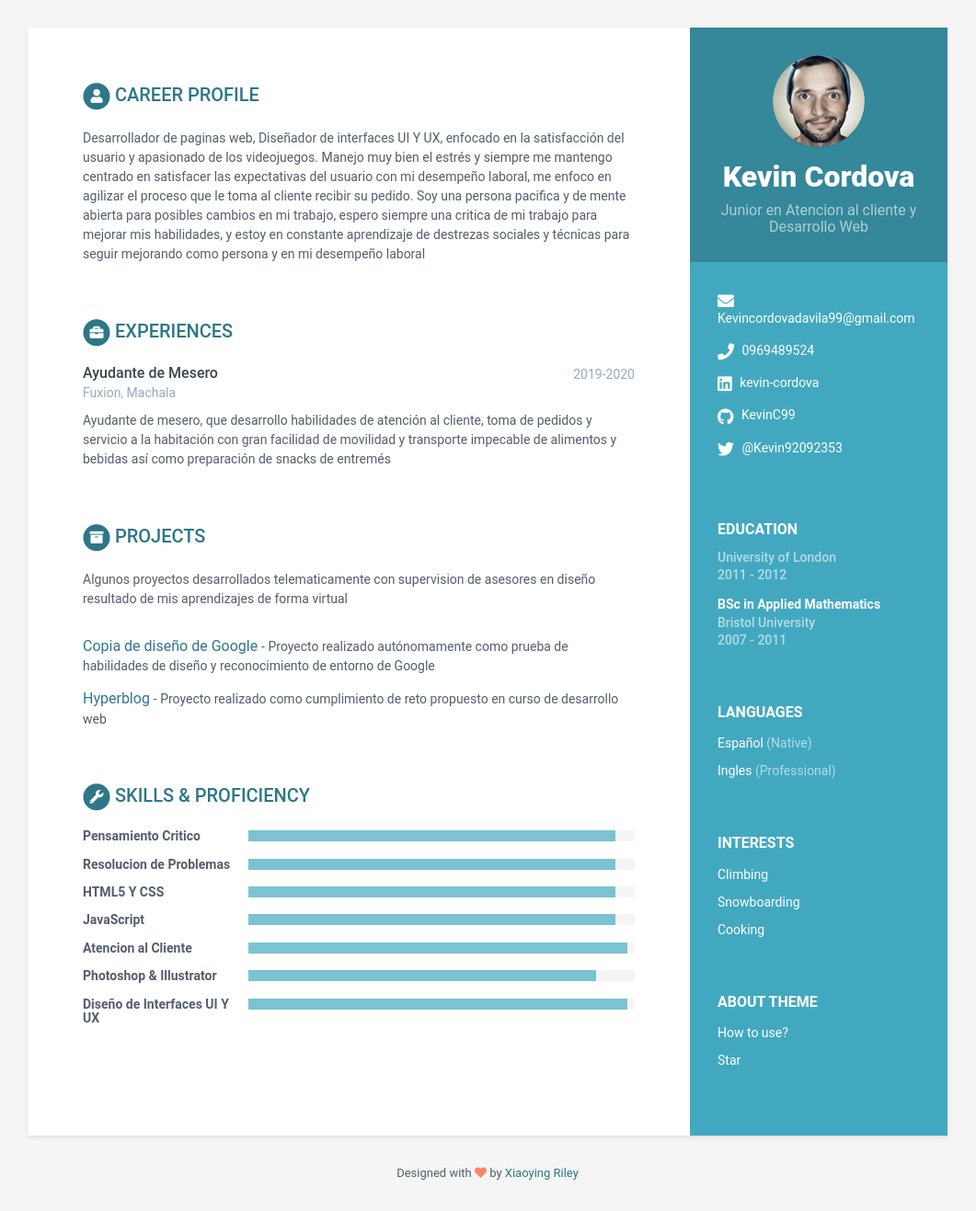
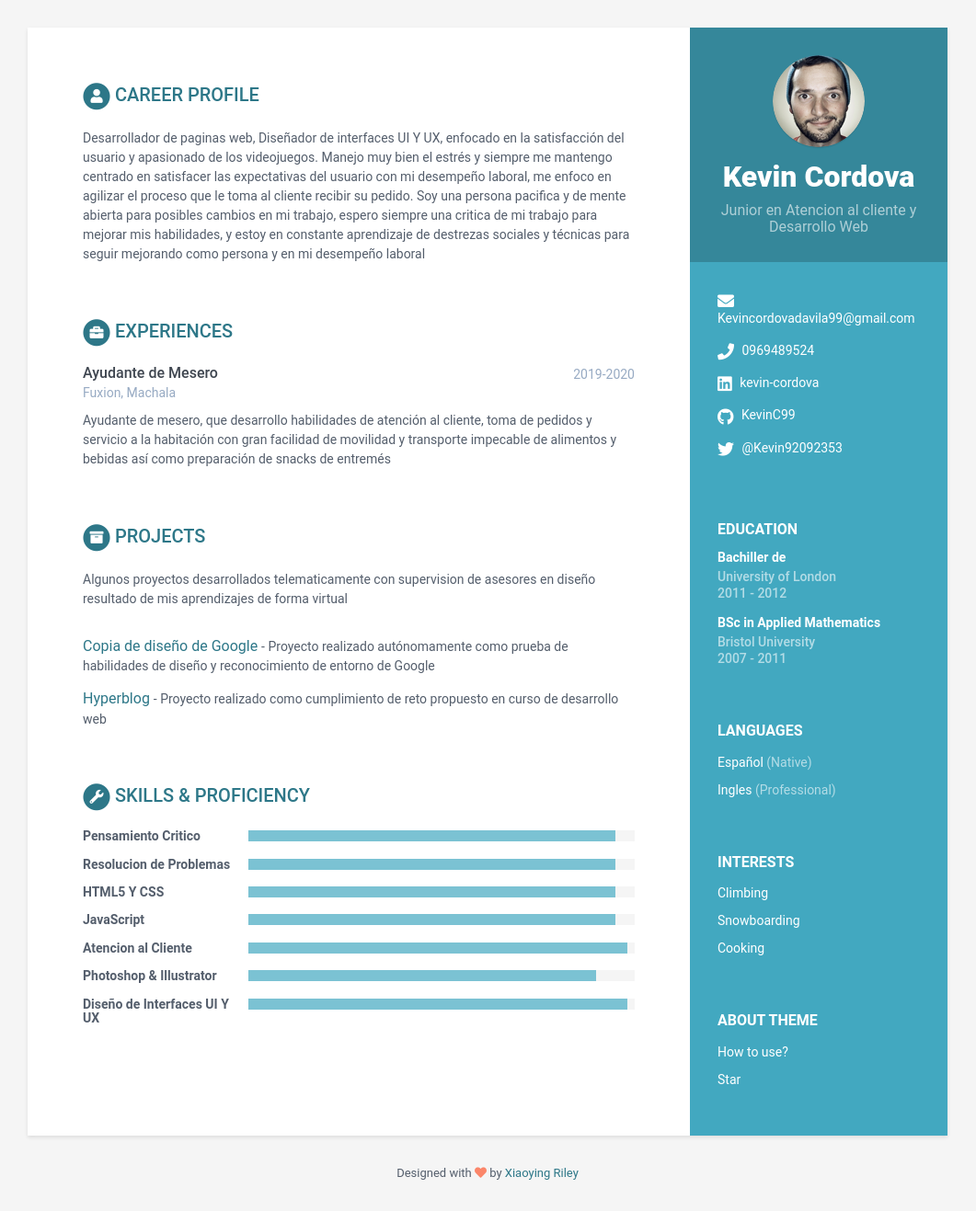
Before and after one commit to KevinC99/good-birch-4e19a, a Jekyll site: the page built from index.html, in a window 1280 px wide. Shown: the whole page at 92% size, without its empty margins (110-1171 px from the left). Built offline with Jekyll 4.4.1, drawn with Linux system fonts in a browser that asks for light colours.

Commit message:
data.yml: updated degree in education

```diff
--- a/_data/data.yml
+++ b/_data/data.yml
@@ -49,6 +49,7 @@ education:
       pretium quis, sem.
         - Bullet point
         - Bullet point
+    degree: 'Bachiller de '
   - degree: BSc in Applied Mathematics
     university: Bristol University
     time: 2007 - 2011
```
